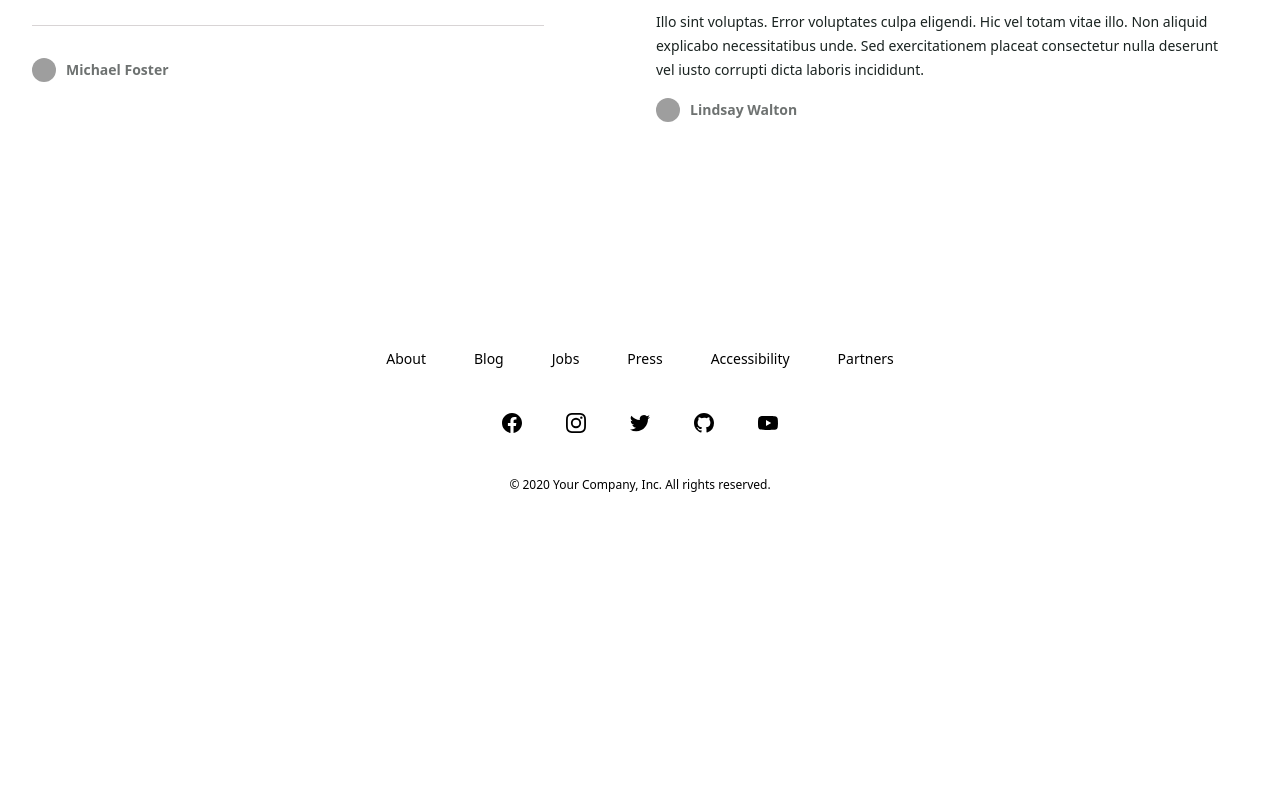
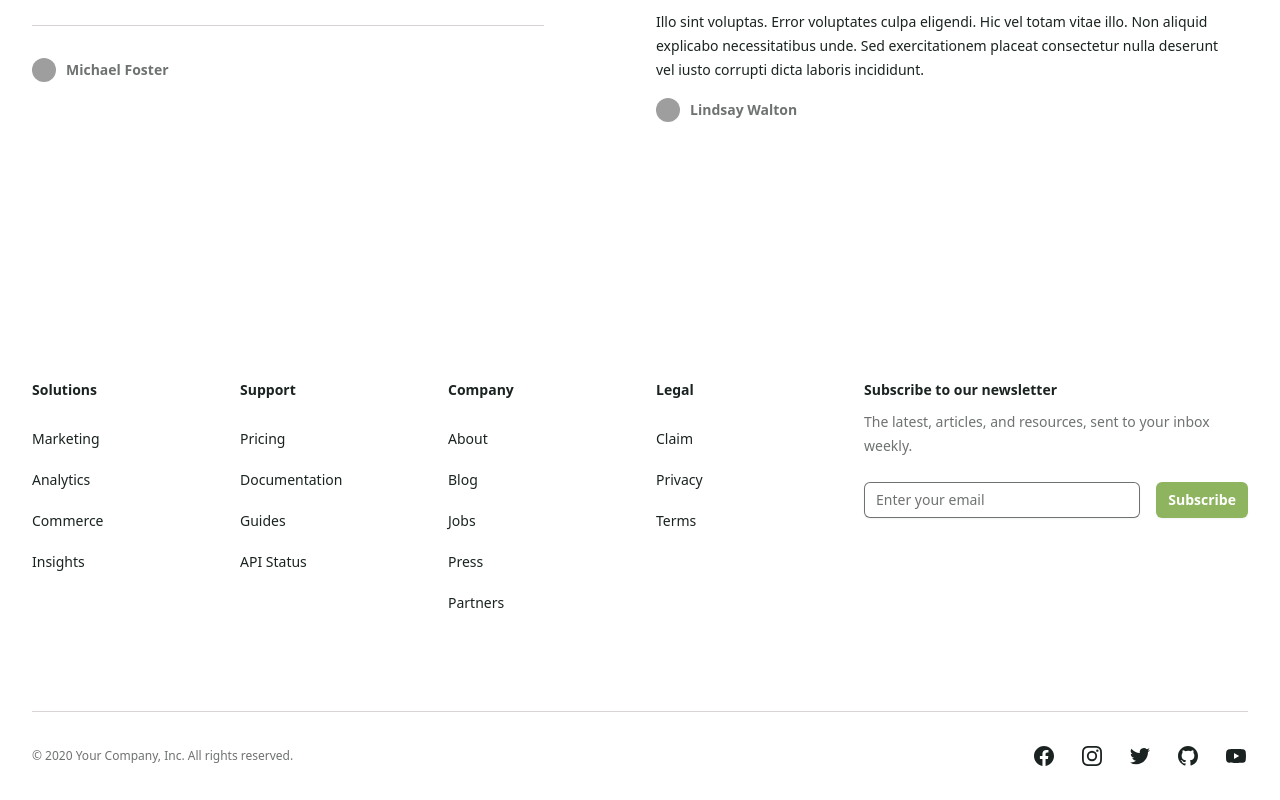
Before and after one commit to simonbeirouti/mortgage.fishing-og, a Next.js app: page / in a window 1280 px wide. Shown: the part 2843-3643 px from the top of the page. Before the commit the page ends 3434 px from the top, so only its background shows below. Built offline with nearby package versions, Linux system fonts and the light colour scheme; grey boxes are pictures that could not be loaded.

Commit message:
create new Footer

```diff
--- a/src/components/ui/Footer.jsx
+++ b/src/components/ui/Footer.jsx
@@ -1,11 +1,27 @@
 const navigation = {
-  main: [
+  solutions: [
+    { name: "Marketing", href: "#" },
+    { name: "Analytics", href: "#" },
+    { name: "Commerce", href: "#" },
+    { name: "Insights", href: "#" },
+  ],
+  support: [
+    { name: "Pricing", href: "#" },
+    { name: "Documentation", href: "#" },
+    { name: "Guides", href: "#" },
+    { name: "API Status", href: "#" },
+  ],
+  company: [
     { name: "About", href: "#" },
     { name: "Blog", href: "#" },
     { name: "Jobs", href: "#" },
     { name: "Press", href: "#" },
-    { name: "Accessibility", href: "#" },
     { name: "Partners", href: "#" },
+  ],
+  legal: [
+    { name: "Claim", href: "#" },
+    { name: "Privacy", href: "#" },
+    { name: "Terms", href: "#" },
   ],
   social: [
     {
@@ -74,38 +90,134 @@ const navigation = {
 
 export default function Footer() {
   return (
-    <footer className="bg-white">
-      <div className="mx-auto max-w-7xl overflow-hidden px-6 py-20 sm:py-24 lg:px-8">
-        <nav
-          className="-mb-6 columns-2 sm:flex sm:justify-center sm:space-x-12"
-          aria-label="Footer"
-        >
-          {navigation.main.map((item) => (
-            <div key={item.name} className="pb-6">
+    <footer className="bg-white" aria-labelledby="footer-heading">
+      <h2 id="footer-heading" className="sr-only">
+        Footer
+      </h2>
+      <div className="mx-auto max-w-7xl px-6 pb-8 pt-20 sm:pt-24 lg:px-8 lg:pt-32">
+        <div className="xl:grid xl:grid-cols-3 xl:gap-8">
+          <div className="grid grid-cols-2 gap-8 xl:col-span-2">
+            <div className="md:grid md:grid-cols-2 md:gap-8">
+              <div>
+                <h3 className="text-sm font-semibold leading-6 text-black">
+                  Solutions
+                </h3>
+                <ul role="list" className="mt-6 space-y-4">
+                  {navigation.solutions.map((item) => (
+                    <li key={item.name}>
                       <a
                         href={item.href}
-                className="text-sm leading-6 text-gray-600 hover:text-gray-900"
+                        className="text-sm leading-6 text-black hover:text-gray"
                       >
                         {item.name}
                       </a>
+                    </li>
+                  ))}
+                </ul>
               </div>
+              <div className="mt-10 md:mt-0">
+                <h3 className="text-sm font-semibold leading-6 text-black">
+                  Support
+                </h3>
+                <ul role="list" className="mt-6 space-y-4">
+                  {navigation.support.map((item) => (
+                    <li key={item.name}>
+                      <a
+                        href={item.href}
+                        className="text-sm leading-6 text-black hover:text-gray"
+                      >
+                        {item.name}
+                      </a>
+                    </li>
                   ))}
-        </nav>
-        <div className="mt-10 flex justify-center space-x-10">
+                </ul>
+              </div>
+            </div>
+            <div className="md:grid md:grid-cols-2 md:gap-8">
+              <div>
+                <h3 className="text-sm font-semibold leading-6 text-black">
+                  Company
+                </h3>
+                <ul role="list" className="mt-6 space-y-4">
+                  {navigation.company.map((item) => (
+                    <li key={item.name}>
+                      <a
+                        href={item.href}
+                        className="text-sm leading-6 text-black hover:text-gray"
+                      >
+                        {item.name}
+                      </a>
+                    </li>
+                  ))}
+                </ul>
+              </div>
+              <div className="mt-10 md:mt-0">
+                <h3 className="text-sm font-semibold leading-6 text-black">
+                  Legal
+                </h3>
+                <ul role="list" className="mt-6 space-y-4">
+                  {navigation.legal.map((item) => (
+                    <li key={item.name}>
+                      <a
+                        href={item.href}
+                        className="text-sm leading-6 text-black hover:text-gray"
+                      >
+                        {item.name}
+                      </a>
+                    </li>
+                  ))}
+                </ul>
+              </div>
+            </div>
+          </div>
+          <div className="mt-10 xl:mt-0">
+            <h3 className="text-sm font-semibold leading-6 text-black">
+              Subscribe to our newsletter
+            </h3>
+            <p className="mt-2 text-sm leading-6 text-gray">
+              The latest, articles, and resources, sent to your inbox weekly.
+            </p>
+            <form className="mt-6 sm:flex sm:max-w-md">
+              <label htmlFor="email-address" className="sr-only">
+                Email address
+              </label>
+              <input
+                type="email"
+                name="email-address"
+                id="email-address"
+                autoComplete="email"
+                required
+                className="w-full min-w-0 appearance-none rounded-md border-0 bg-white px-3 py-1.5 text-base text-black shadow-sm ring-1 ring-inset ring-gray placeholder:text-gray focus:ring-2 focus:ring-inset focus:ring-timber sm:w-64 sm:text-sm sm:leading-6 xl:w-full"
+                placeholder="Enter your email"
+              />
+              <div className="mt-4 sm:ml-4 sm:mt-0 sm:flex-shrink-0">
+                <button
+                  type="submit"
+                  className="flex w-full items-center justify-center rounded-md bg-sage-400 px-3 py-2 text-sm font-semibold text-white shadow-sm hover:bg-sage-100"
+                >
+                  Subscribe
+                </button>
+              </div>
+            </form>
+          </div>
+        </div>
+        <div className="mt-16 border-t border-timber pt-8 sm:mt-20 md:flex md:items-center md:justify-between lg:mt-24">
+          <div className="flex space-x-6 md:order-2">
             {navigation.social.map((item) => (
               <a
                 key={item.name}
                 href={item.href}
-              className="text-gray-400 hover:text-gray-500"
+                className="text-black hover:text-gray"
               >
                 <span className="sr-only">{item.name}</span>
                 <item.icon className="h-6 w-6" aria-hidden="true" />
               </a>
             ))}
           </div>
-        <p className="mt-10 text-center text-xs leading-5 text-gray-500">
+          <p className="mt-8 text-xs leading-5 text-gray md:order-1 md:mt-0">
             &copy; 2020 Your Company, Inc. All rights reserved.
           </p>
+        </div>
       </div>
     </footer>
   );
```
Lines whose indentation alone changed are shown as unchanged.
